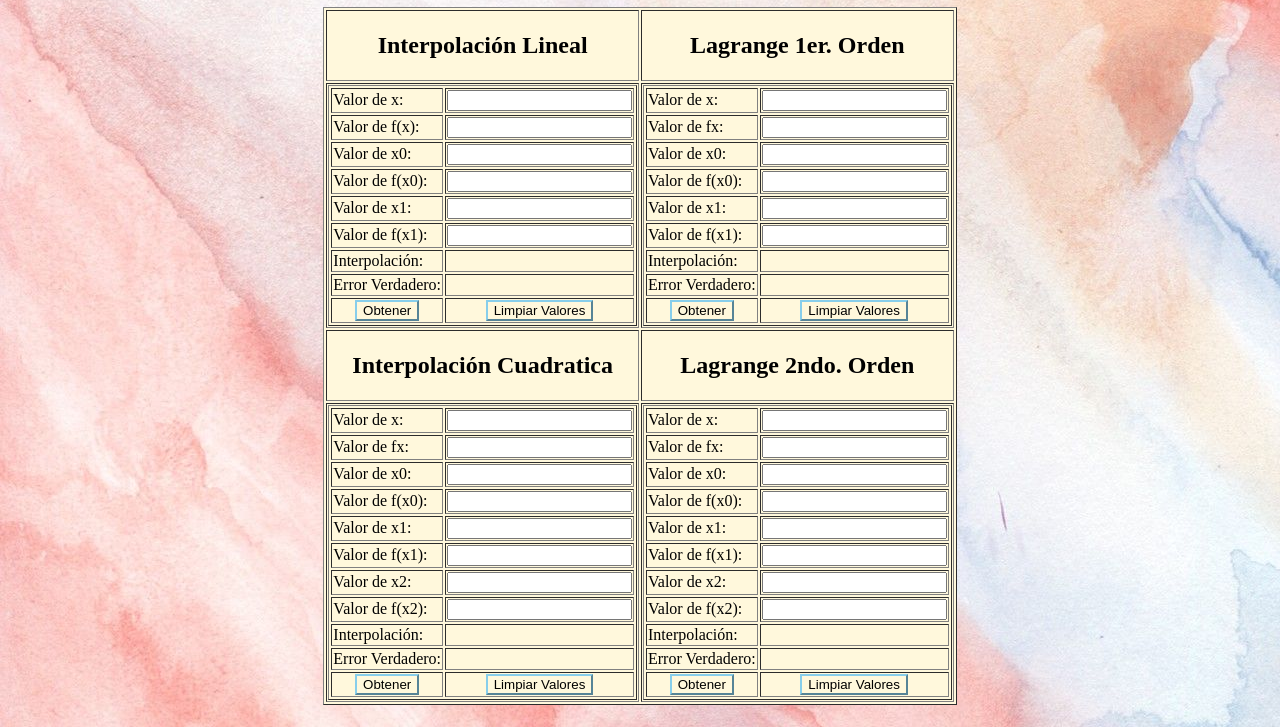
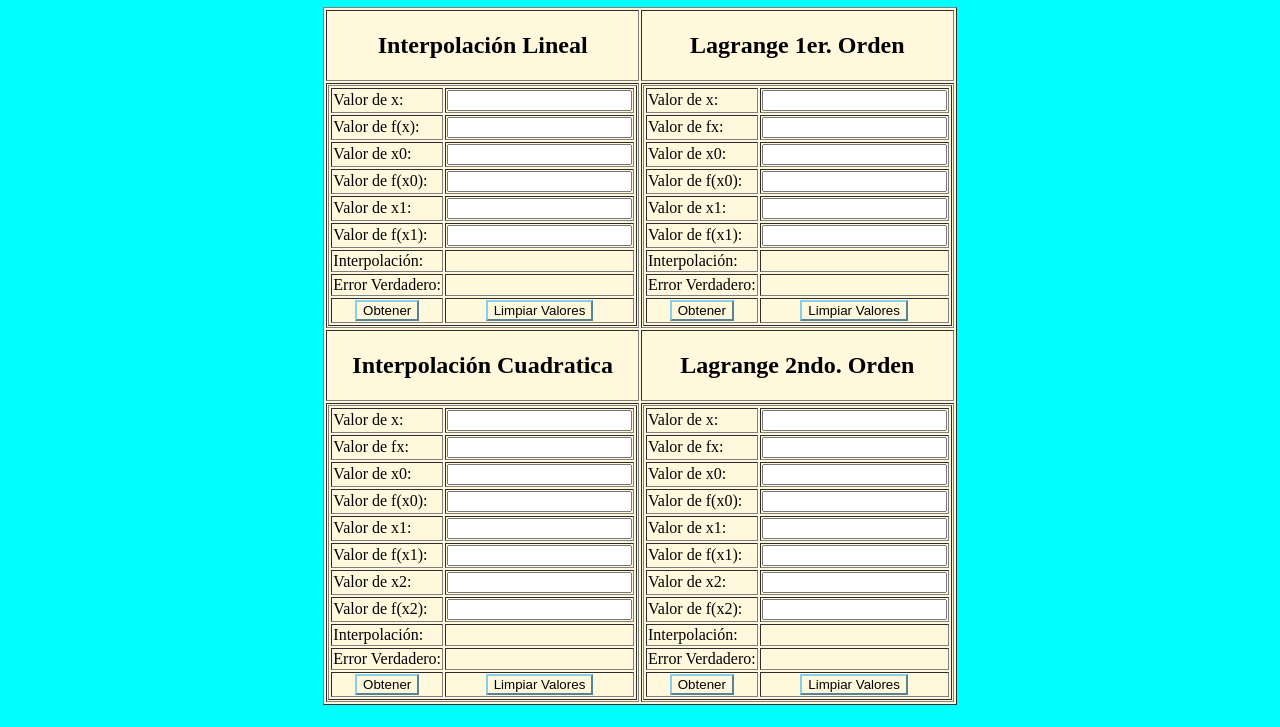
Before and after one commit to ktovar96/calculadorainterpolacion, a plain HTML site: page index.html in a window 1280 px wide. Shown: the part 73-800 px from the top of the page. Drawn offline with Linux system fonts and the light colour scheme.

Commit message:
Implemented background color

```diff
--- a/style.css
+++ b/style.css
@@ -1,6 +1,6 @@
 body {
     margin: 0%;
-    background-image: url("pink.jpg");
+    background-color: aqua;
 }
 
 button{
```
Also changed, not shown: pink.jpg (deleted).
